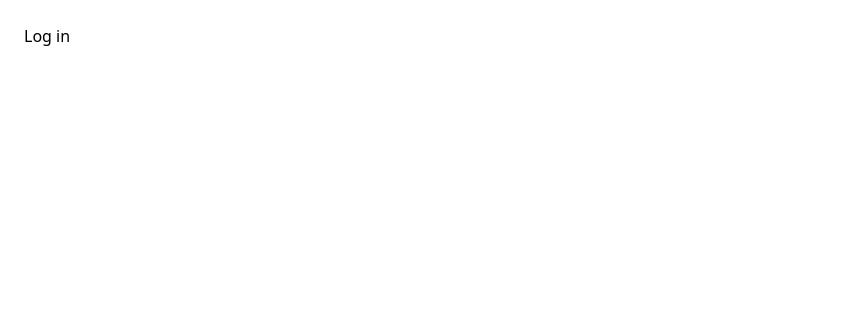
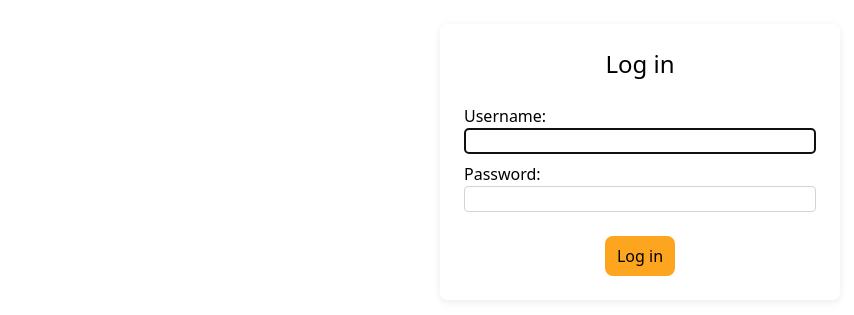
Before and after one commit to gwassing/ecommerce-platform, a Django app: page /accounts/login/ in a window 1280 px wide. Before the commit the part shown is almost empty. Shown: the top 315 px of the page, without its empty margins (0-854 px from the left). Run offline with Django 5.2, Linux system fonts and the light colour scheme.

Commit message:
Style log in page

```diff
--- a/ecommerce_platform/static/css/styles.css
+++ b/ecommerce_platform/static/css/styles.css
@@ -628,6 +628,11 @@
   position: sticky;
 }
 
+.mx-auto {
+  margin-left: auto;
+  margin-right: auto;
+}
+
 .block {
   display: block;
 }
@@ -680,6 +685,15 @@
   border-width: 1px;
 }
 
+.text-center {
+  text-align: center;
+}
+
+.text-2xl {
+  font-size: 1.5rem;
+  line-height: 2rem;
+}
+
 .filter {
   filter: var(--tw-blur) var(--tw-brightness) var(--tw-contrast) var(--tw-grayscale) var(--tw-hue-rotate) var(--tw-invert) var(--tw-saturate) var(--tw-sepia) var(--tw-drop-shadow);
 }
@@ -698,3 +712,38 @@
   text-decoration-thickness: 3px;
   text-underline-offset: 4px;
 }
+
+button {
+  background-color: #FEA520;
+  padding: 8px 12px;
+  border-radius: 8px;
+}
+
+form {
+  display: flex;
+  flex-direction: column;
+  gap: 8px;
+  margin: 24px 0;
+}
+
+form div{
+  display: flex;
+  flex-direction: column;
+  justify-content: center;
+}
+
+input[type=text], input[type=password] {
+  border: 1px solid lightgray;
+  border-radius: 4px;
+}
+
+label {
+  display: block;
+}
+
+.card {
+  padding: 24px;
+  border-radius: 8px;
+  box-shadow: 0 2px 8px rgba(0, 0, 0, 0.08);
+  margin: 0 auto;
+}
--- a/templates/base.html
+++ b/templates/base.html
@@ -22,7 +22,8 @@
             <a href="#">Deals</a>
         </div>
         <div class="flex gap-10">
-            <a href="#">Account</a>
+
+            <a href="{% url 'login' %}">Account</a>
             <a href="#">Cart</a>
         </div>
     </div>
--- a/templates/registration/login.html
+++ b/templates/registration/login.html
@@ -2,5 +2,12 @@
 {% block navbar %}
 {% endblock %}
 {% block content %}
-    <h2>Log in</h2>
+    <div class="card" style="max-width: 400px">
+        <h2 class="text-2xl text-center">Log in</h2>
+        <form method="post" id="login-form">
+            {% csrf_token %}
+            {{ form }}
+        </form>
+        <button type="submit" class="block mx-auto" form="login-form">Log in</button>
+    </div>
 {% endblock %}
```
Also changed, not shown: ecommerce_platform/static/css/tailwind.css (+35 -0 lines).
